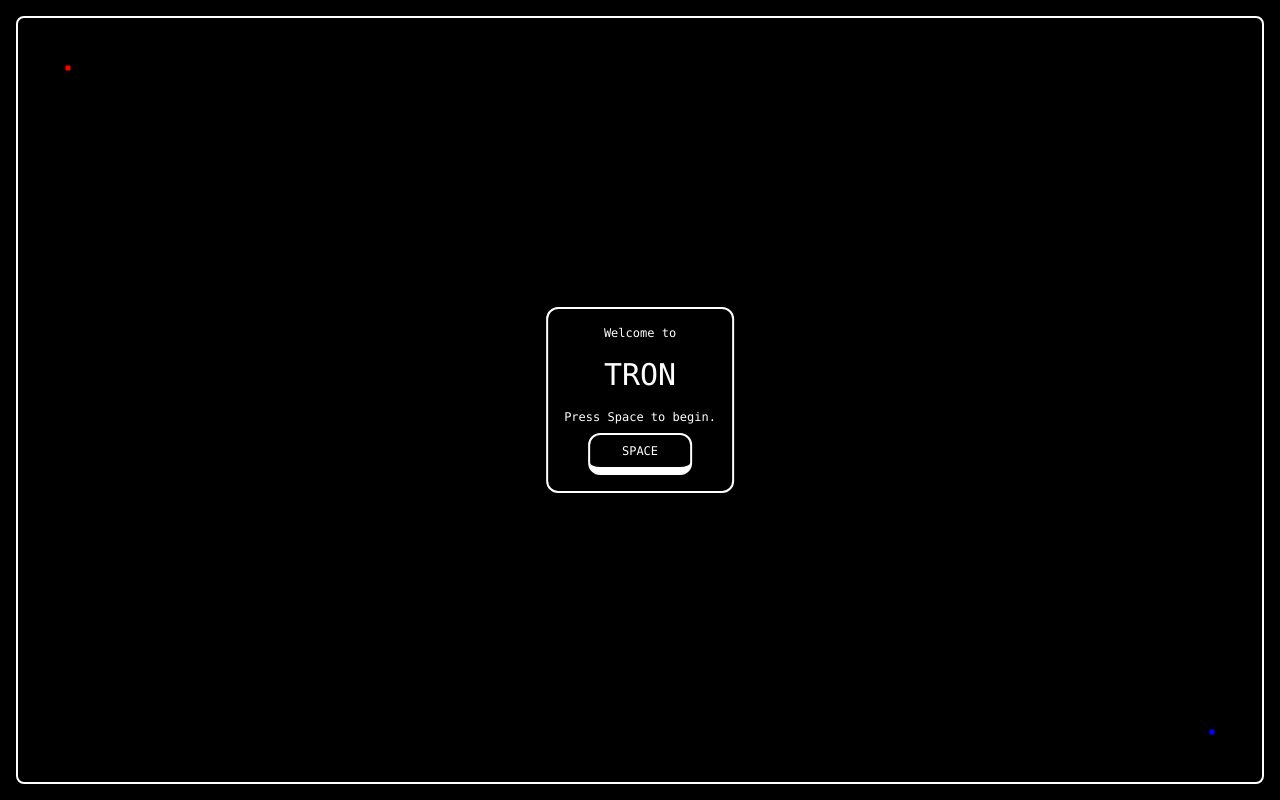
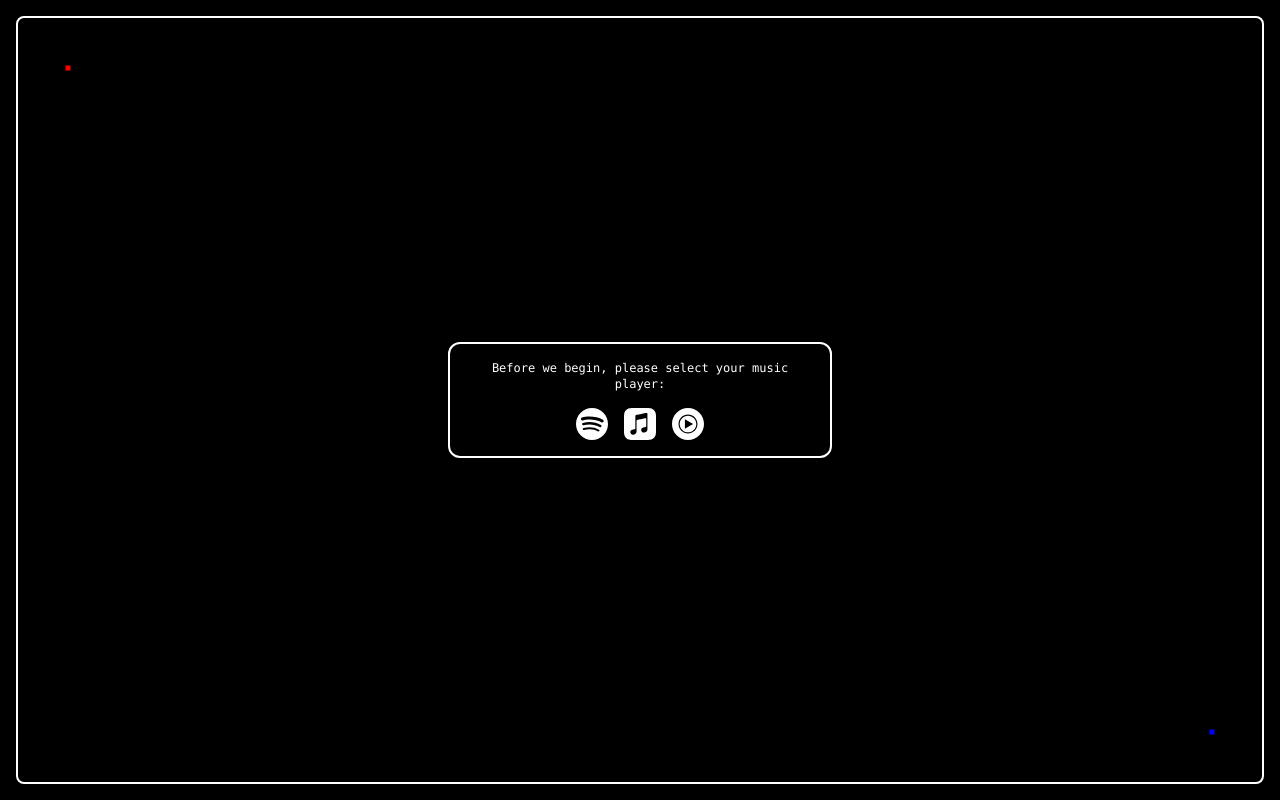
Before and after one commit to MaxLascombe/tron, a React (Vite) app: page / in a window 1280 px wide. Built offline with nearby package versions, Linux system fonts and the light colour scheme.

Commit message:
Show music popup on reload.

```diff
--- a/src/App.tsx
+++ b/src/App.tsx
@@ -12,6 +12,10 @@ const App = () => {
   const [gameStatus, setGameStatus] = useState<GameStatus>('menu')
   const [gameKey, setGameKey] = useState(0)
   const [winner, setWinner] = useState<'red' | 'blue'>('red')
+
+  const showMusicPopup = gameStatus === 'menu' && gameKey === 0
+
+  const closeMusicPopup = () => setGameKey(gk => gk + 1)
 
   useKeyAction([
     {
@@ -33,7 +37,11 @@ const App = () => {
 
   return (
     <div className='h-screen w-full bg-black p-4 font-mono'>
-      <Menu show={gameStatus === 'menu'} />
+      {showMusicPopup ? (
+        <MusicPopup close={closeMusicPopup} />
+      ) : (
+        <Menu show={gameStatus === 'menu'} />
+      )}
       <PausePopup paused={gameStatus === 'paused'} />
       <GameCanvas key={gameKey} {...{ gameStatus, setGameStatus, setWinner }} />
       <GameOver show={gameStatus === 'over'} winner={winner} />
--- a/src/components/MusicPopup.tsx
+++ b/src/components/MusicPopup.tsx
@@ -1,4 +1,3 @@
-import { useState } from 'react'
 import { SiSpotify, SiApplemusic, SiYoutubemusic } from 'react-icons/si'
 
 import Popup from './Popup'
@@ -21,10 +20,8 @@ const MUSIC_LINKS = [
   },
 ]
 
-const MusicPopup = () => {
-  const [isOpen, setIsOpen] = useState(true)
-  return (
-    <Popup show={isOpen} blur={true}>
+const MusicPopup = ({ close }: { close: () => void }) => (
+  <Popup show={true} blur={true}>
     Before we begin, please select your music player:
     <div className='mt-4 flex justify-center'>
       {MUSIC_LINKS.map(({ name, link, icon: Icon }) => (
@@ -33,12 +30,12 @@ const MusicPopup = () => {
           href={link}
           target='_blank'
           rel='noreferrer'
-            onClick={() => setIsOpen(false)}>
+          onClick={close}>
           <Icon className='mx-2 inline-block h-8 w-8' />
         </a>
       ))}
     </div>
   </Popup>
 )
-}
+
 export default MusicPopup
```
Lines whose indentation alone changed are shown as unchanged.
